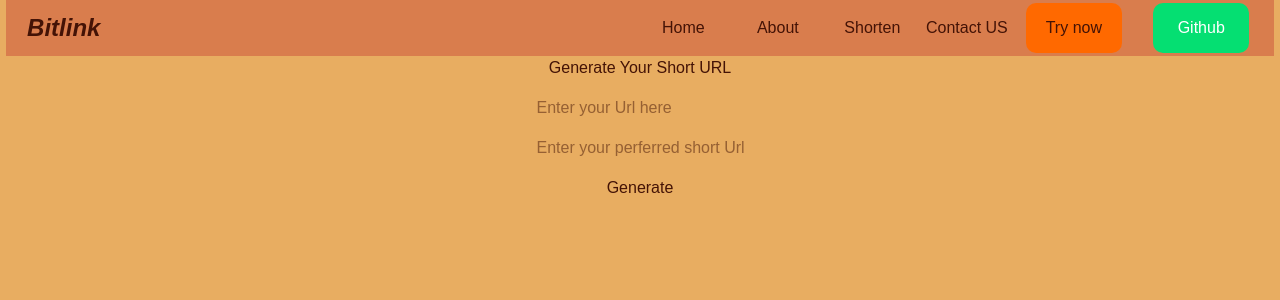
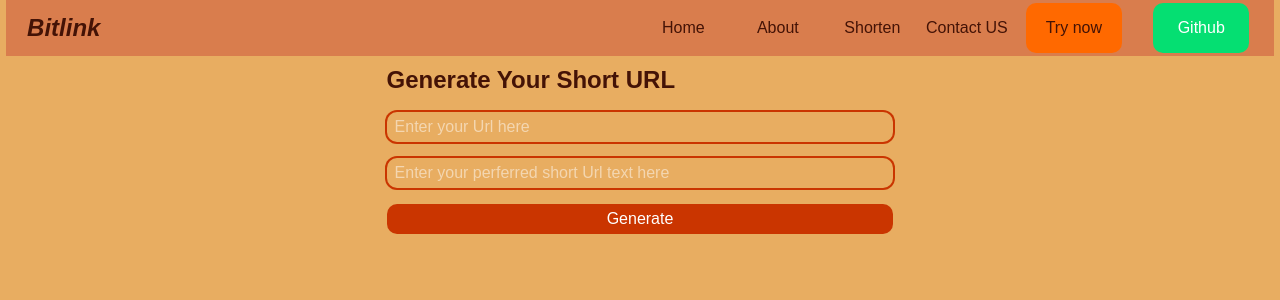
Before and after one commit to Shashikantgiri-web/Url-Shortener, a Next.js app in the folder main-code/: page /generate in a window 1280 px wide. Shown: the top 300 px of the page. Built offline with nearby package versions, Linux system fonts and the light colour scheme.

Commit message:
Update page.js

```diff
--- a/main-code/app/generate/page.js
+++ b/main-code/app/generate/page.js
@@ -13,11 +13,11 @@ const generate = () => {
     }
 
   return (
-    <div className="w-[99%] h-auto flex flex-col justify-start items-center gap-4">
-        <h1>Generate Your Short URL</h1>
-        <input type="text" name="urlHere" id="a" placeholder='Enter your Url here' onClick={handleChange}/>
-        <input type="text" name="textHere" id="b" placeholder='Enter your perferred short Url text here' onClick={handleChange}/>
-        <button>Generate</button>
+    <div className="w-[99%] h-auto flex flex-col justify-start items-center gap-4 mt-2">
+        <h1 className="text-2xl font-bold w-[40%]">Generate Your Short URL</h1>
+        <input type="text" name="urlHere" id="a" placeholder='Enter your Url here' onClick={handleChange} className='w-[40%] h-7.5 rounded-[10px] flex justify-start items-center pl-2 hover:bg-orange-200 text-white bg-transparent ring-2 ring-orange-700'/>
+        <input type="text" name="textHere" id="b" placeholder='Enter your perferred short Url text here' onClick={handleChange} className='w-[40%] h-7.5 rounded-[10px] flex justify-start items-center pl-2 hover:bg-orange-200 text-white bg-transparent ring-2 ring-orange-700'/>
+        <button className='w-[40%] h-7.5 rounded-[10px] bg-orange-700 text-white hover:bg-orange-600'>Generate</button>
     </div>
   )
 }
```
